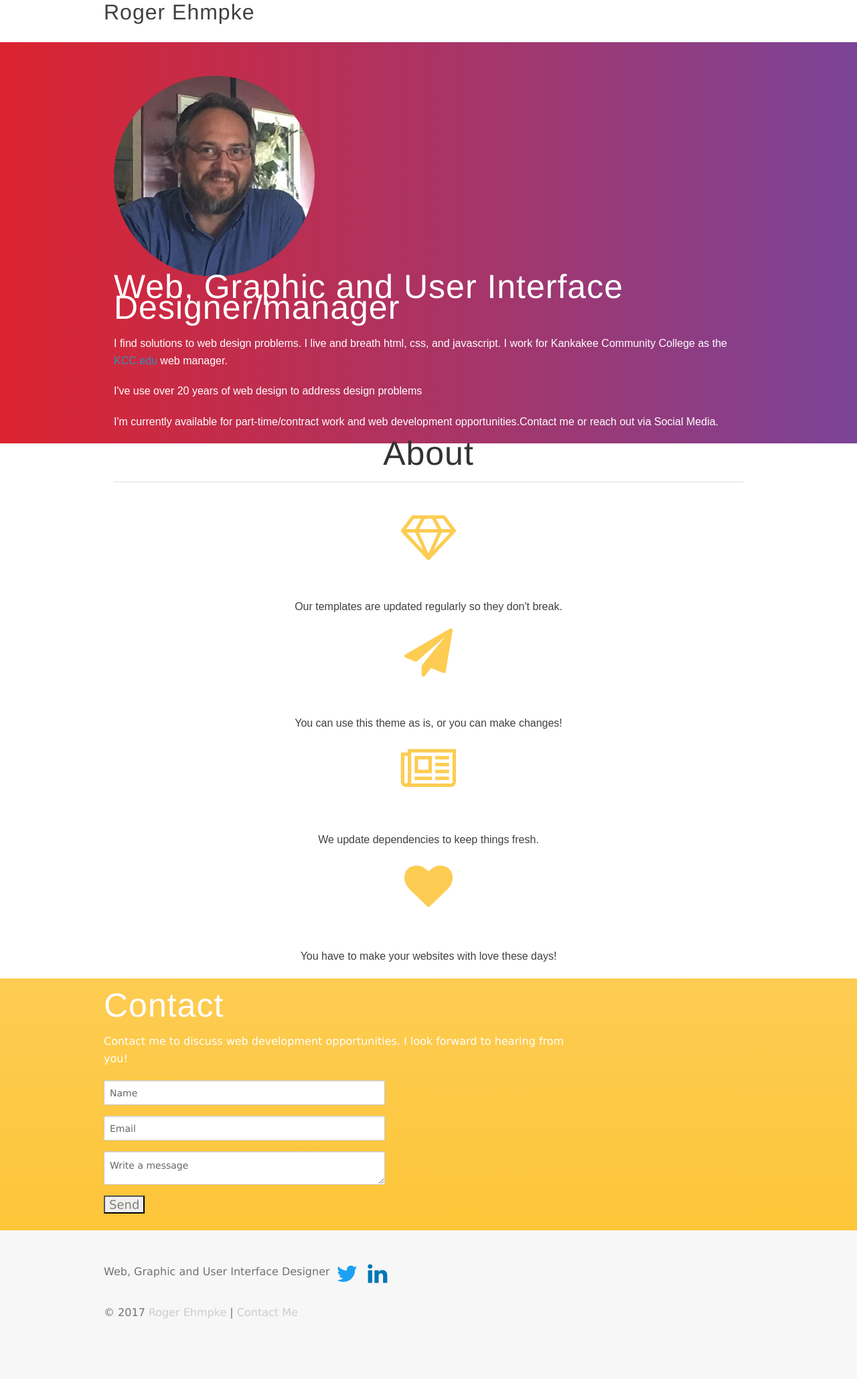
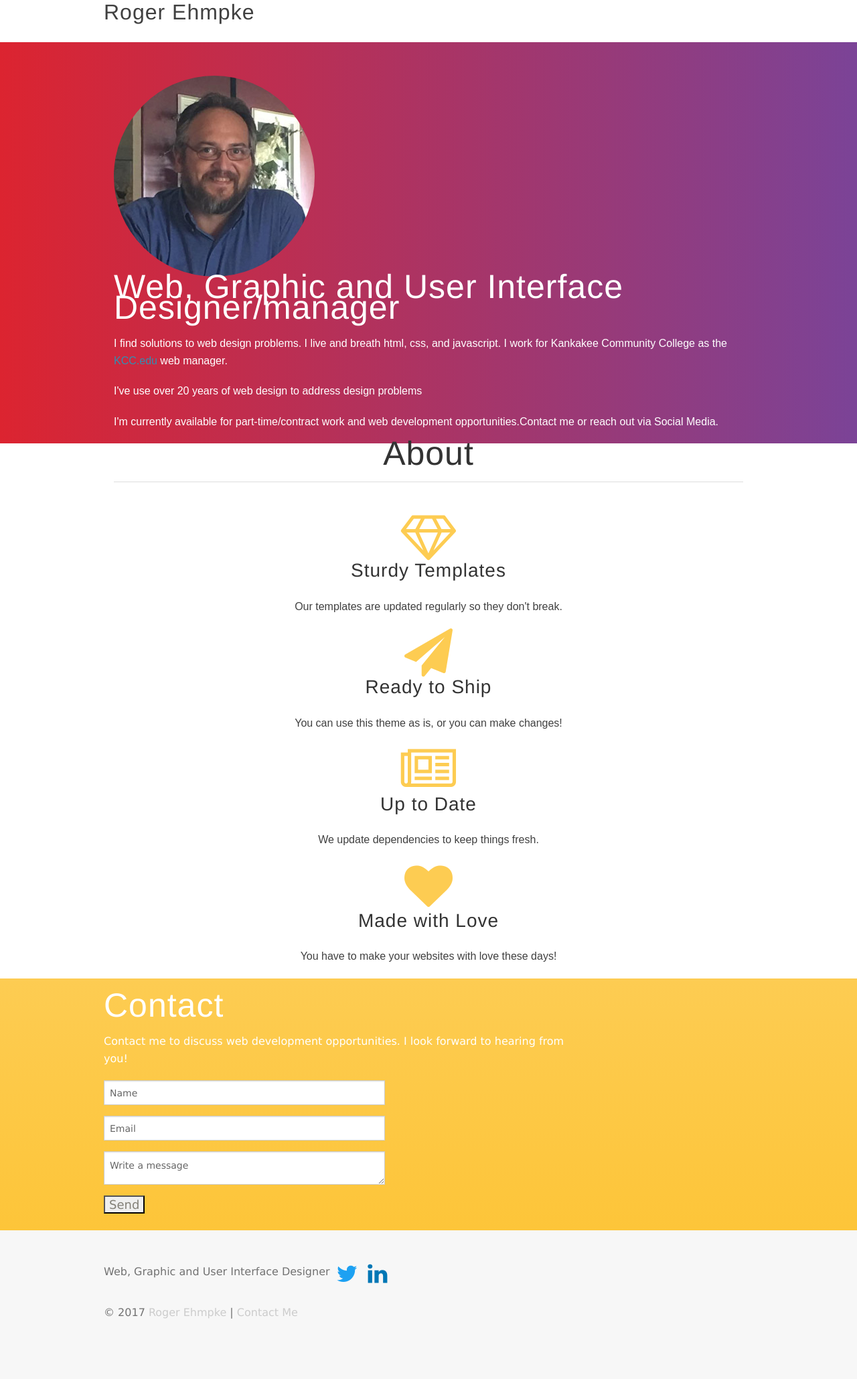
Before and after one commit to rehmpke/mysite, a Jekyll site: the page built from index.md, in a window 1280 px wide. Shown: the whole page at 67% size. Built offline with Jekyll 4.4.1, drawn with Linux system fonts in a browser that asks for light colours; nearby versions of some CDN libraries.

Commit message:
Continued to format text

```diff
--- a/index.md
+++ b/index.md
@@ -37,28 +37,28 @@ keywords: Roger Ehmpke, Web, Web Developer, UI, Front End Developer, Web Designe
             <div class="col-lg-3 col-md-6 text-center">
                 <div class="service-box">
                     <i class="fa fa-4x fa-diamond wow bounceIn text-primary" style="color:#fdcc52;"></i>
-                    <h3>Sturdy Templates</h3>
+                    <h3 style="color:#333333;">Sturdy Templates</h3>
                     <p class="text-muted">Our templates are updated regularly so they don't break.</p>
                 </div>
             </div>
             <div class="col-lg-3 col-md-6 text-center">
                 <div class="service-box">
                     <i class="fa fa-4x fa-paper-plane wow bounceIn text-primary" style="color:#fdcc52;" data-wow-delay=".1s"></i>
-                    <h3>Ready to Ship</h3>
+                    <h3 style="color:#333333;">Ready to Ship</h3>
                     <p class="text-muted">You can use this theme as is, or you can make changes!</p>
                 </div>
             </div>
             <div class="col-lg-3 col-md-6 text-center">
                 <div class="service-box">
                     <i class="fa fa-4x fa-newspaper-o wow bounceIn text-primary" style="color:#fdcc52;" data-wow-delay=".2s"></i>
-                    <h3>Up to Date</h3>
+                    <h3 style="color:#333333;">Up to Date</h3>
                     <p class="text-muted">We update dependencies to keep things fresh.</p>
                 </div>
             </div>
             <div class="col-lg-3 col-md-6 text-center">
                 <div class="service-box">
                     <i class="fa fa-4x fa-heart wow bounceIn text-primary" style="color:#fdcc52;" data-wow-delay=".3s"></i>
-                    <h3>Made with Love</h3>
+                    <h3 style="color:#333333;">Made with Love</h3>
                     <p class="text-muted">You have to make your websites with love these days!</p>
                 </div>
             </div>
```
